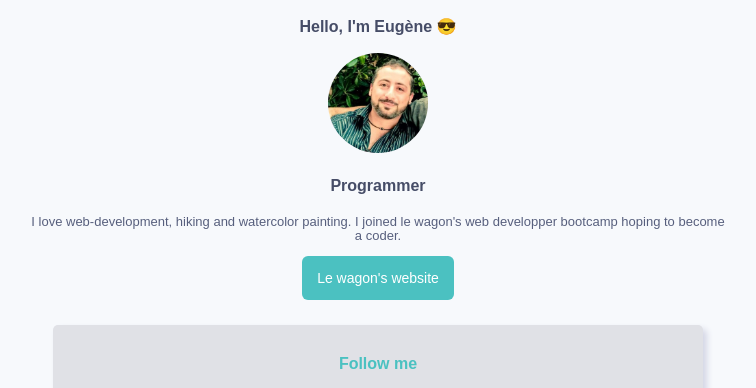
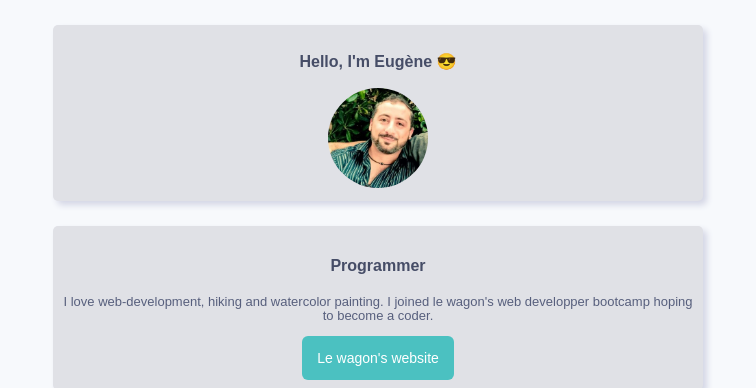
Before and after one commit to Effendir/profile, a plain HTML site: page index.html in a window 1280 px wide. Shown: the top 388 px of the page, without its empty margins (262-1018 px from the left). Drawn offline with Linux system fonts and the light colour scheme.

Commit message:
make my profile prettier

```diff
--- a/index.html
+++ b/index.html
@@ -11,12 +11,12 @@
 
   <body>
     <div class="container">
-      <div class="card">
+      <div class="card-grey">
         <h1>Hello, I'm Eugène 😎</h1>
         <img id="img-round" src="images/profile_pic.jpeg" alt="My profile picture">
       </div>
 
-      <div class="card">
+      <div class="card-grey">
         <h2>Programmer</h2>
         <p>I love web-development, hiking and watercolor painting. I joined le wagon's web developper bootcamp hoping to become a coder.</p>
         <a class="btn-blue" href="https://www.lewagon.com/fr" target="_blank">Le wagon's website</a>
```
